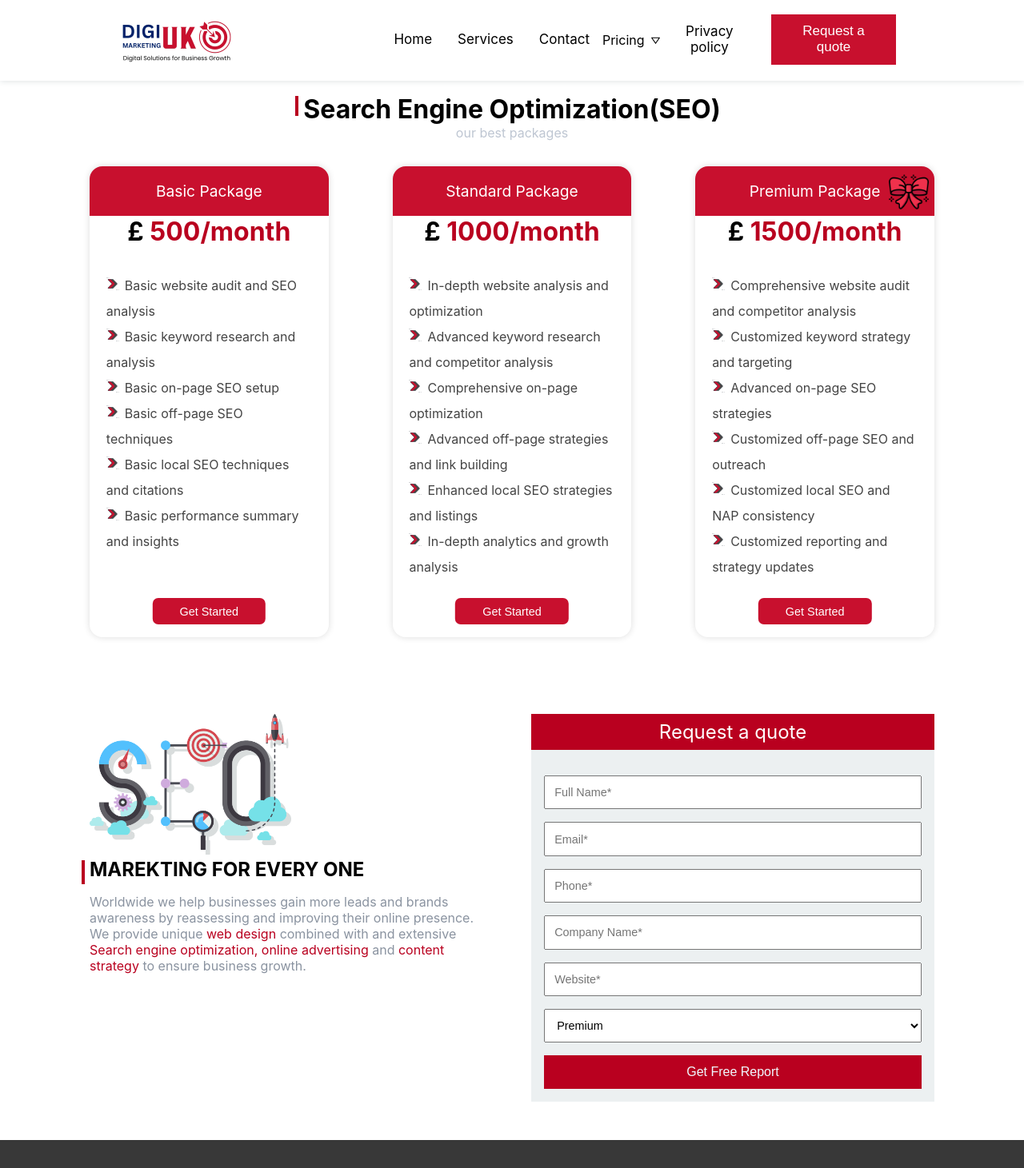
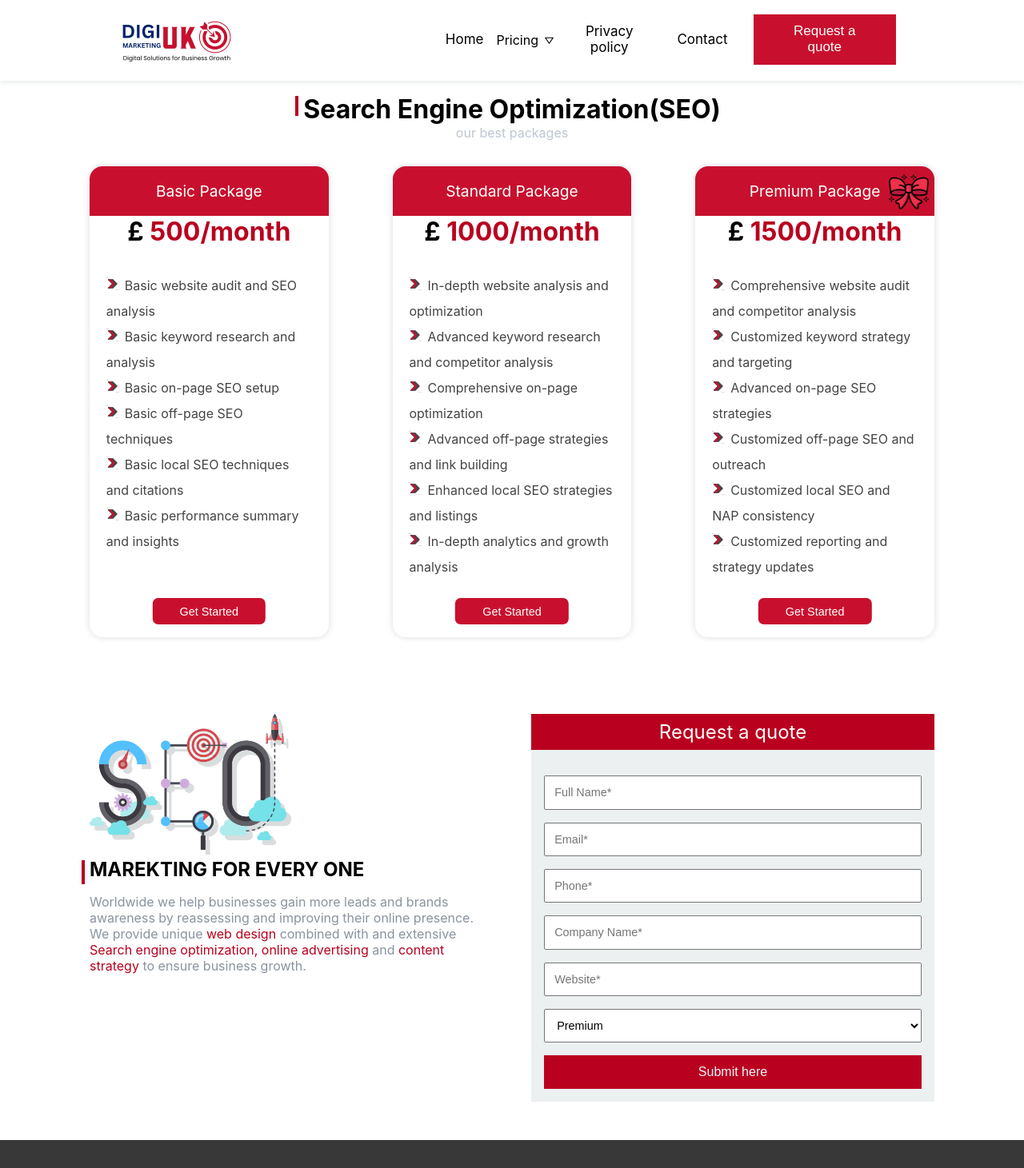
Before and after one commit to nitesh504/ukDigimarketing, a React (Create React App) app in the folder UK-Digital-Marketting/: page /seo in a window 1280 px wide. Shown: the top 1461 px of the page at 80% size. Built offline with nearby package versions, Linux system fonts and the light colour scheme.

Commit message:
style changed and overflow solved

```diff
--- a/UK-Digital-Marketting/public/index.html
+++ b/UK-Digital-Marketting/public/index.html
@@ -3,37 +3,35 @@
   <head>
     <meta charset="utf-8" />
     <link rel="icon" href="./assets/favicon.png" />
-    <meta name="viewport" content="width=device-width, initial-scale=1" />
-    <meta name="theme-color" content="#000000" />
+    <meta charset="UTF-8" />
+    <meta name="viewport" content="width=device-width, initial-scale=1.0" />
     <meta
       name="description"
-      content="Web site created using create-react-app"
+      content="Elevate your online presence with our comprehensive digital marketing services in the UK. We specialize in social media marketing, SEO, web design, content creation, and more."
     />
-    <!-- <link rel="apple-touch-icon" href="%PUBLIC_URL%/logo192.png" />
-    <link rel="manifest" href="%PUBLIC_URL%/manifest.json" /> -->
-    <!--
-      Notice the use of %PUBLIC_URL% in the tags above.
-      It will be replaced with the URL of the `public` folder during the build.
-      Only files inside the `public` folder can be referenced from the HTML.
-
-      Unlike "/favicon.ico" or "favicon.ico", "%PUBLIC_URL%/favicon.ico" will
-      work correctly both with client-side routing and a non-root public URL.
-      Learn how to configure a non-root public URL by running `npm run build`.
-    -->
-    <title>UK Digital Marketing</title>
+    <meta
+      name="keywords"
+      content="UK Digital Marketing, Social Media Marketing, Social Media Management, Facebook Boosting, Influencer Marketing, Content Writing, Content Marketing, Email Marketing, SEO Services, Video Editing, Graphics Design, UI/UX Design, Website Maintenance, Website Design and Development, Google Map Creation, Google My Business Optimization, Pay-Per-Click Advertising, Ecommerce Website Management, Shopify Website Management"
+    />
+    <meta
+      property="og:title"
+      content="Leading UK Digital Marketing Company | Social Media, SEO, Web Design"
+    />
+    <meta
+      property="og:description"
+      content="Elevate your online presence with our comprehensive digital marketing services in the UK. We specialize in social media marketing, SEO, web design, content creation, and more."
+    />
+    <meta
+      property="og:image"
+      content="https://www.example.com/images/digital-marketing-og-image.jpg"
+    />
+    <meta property="og:image:alt" content="Digital Marketing Services" />
+    <title>
+      Digimarketinguk Limited - Leading UK Digital Marketing Company
+    </title>
   </head>
   <body>
     <noscript>You need to enable JavaScript to run this app.</noscript>
     <div id="root"></div>
-    <!--
-      This HTML file is a template.
-      If you open it directly in the browser, you will see an empty page.
-
-      You can add webfonts, meta tags, or analytics to this file.
-      The build step will place the bundled scripts into the <body> tag.
-
-      To begin the development, run `npm start` or `yarn start`.
-      To create a production bundle, use `npm run build` or `yarn build`.
-    -->
   </body>
 </html>
--- a/UK-Digital-Marketting/src/App.css
+++ b/UK-Digital-Marketting/src/App.css
@@ -16,7 +16,7 @@
   position: absolute;
 }
 .logo {
-  width: 500px;
+  width: 40%;
   display: flex;
   align-items: center;
   justify-content: space-between;
@@ -24,7 +24,7 @@
 .topnav ul {
   display: flex;
   justify-content: space-around;
-  width: 100%;
+  width: 60%;
   align-items: center;
 }
 .topnav button {
@@ -513,11 +513,9 @@
     grid-template-columns: 1fr;
   }
   .footer-service h2 {
-    text-align: center !important;
     margin-top: 2rem;
   }
   .footer-contact h2 {
-    text-align: center !important;
     margin-top: 2rem;
   }
   .footer h2 {
--- a/UK-Digital-Marketting/src/Components/Login/login.jsx
+++ b/UK-Digital-Marketting/src/Components/Login/login.jsx
@@ -138,7 +138,7 @@ const Login = ({ service, packageName }) => {
             className="formBtn"
             disabled={disable ? true : false}
           >
-            Get Free Report
+            Submit here
           </button>
           {/* <input type="submit" value="Get Free Report" /> */}
         </div>
--- a/UK-Digital-Marketting/src/Components/Navigation/navigation.jsx
+++ b/UK-Digital-Marketting/src/Components/Navigation/navigation.jsx
@@ -9,7 +9,7 @@ const Navigation = () => {
   return (
     <nav className="topnav" id="myTopnav">
       <div className="logo">
-        <img width={150} src={logo} alt="Digital Marketing" />
+        <img width={150} src={logo} alt="Digital Marketing" onClick={()=>window.location.href="/"}/>
         <li className="icon">
           {
             <GiHamburgerMenu
@@ -26,12 +26,7 @@ const Navigation = () => {
             Home
           </a>
         </li>
-        <li>
-          <a href="#services">Services</a>
-        </li>
-        <li>
-          <a href="#contact">Contact</a>
-        </li>
+
         <li className="dropdown">
           <div className="drop-anchor">
             Pricing
@@ -67,6 +62,9 @@ const Navigation = () => {
           <Link to="/privacy">Privacy policy</Link>
         </li>
         <li>
+          <Link to="/contact">Contact</Link>
+        </li>
+        <li>
           <a href="#request" className="request-btn">
             <button>Request a quote </button>
           </a>
--- a/UK-Digital-Marketting/src/index.css
+++ b/UK-Digital-Marketting/src/index.css
@@ -5,6 +5,7 @@
 }
 html {
   scroll-behavior: smooth;
+  overflow-x: hidden;
 }
 body {
   margin: 0;
--- a/UK-Digital-Marketting/src/index.js
+++ b/UK-Digital-Marketting/src/index.js
@@ -4,8 +4,14 @@ import "./index.css";
 import App from "./App";
 import reportWebVitals from "./reportWebVitals";
 import AOS from "aos";
-import "aos/dist/aos.css"
-import { BrowserRouter, HashRouter, MemoryRouter, Route, Routes } from "react-router-dom";
+import "aos/dist/aos.css";
+import {
+  BrowserRouter,
+  HashRouter,
+  MemoryRouter,
+  Route,
+  Routes,
+} from "react-router-dom";
 import SocialmediaMarketing from "./Social Media Marketing/SocialmediaMarketing";
 import Graphicsdesign from "./Graphicsdesign/Graphicsdesign";
 import Facebookboosting from "./Facebookboosting/Facebookboosting";
@@ -23,6 +29,7 @@ import Socialmediainfluencer from "./Socialmediainfluencer/Socialmediainfluencer
 import Webmaintain from "./Webmaintain/Webmaintain";
 import Contentwriting from "./Contentwriting/Contentwriting";
 import Privacy from "./privacy policy/Privacy";
+import Contact from "./Contact/Contact";
 
 const root = ReactDOM.createRoot(document.getElementById("root"));
 AOS.init({
@@ -30,23 +37,33 @@ AOS.init({
 });
 root.render(
   <React.StrictMode>
-    <BrowserRouter >
+    <BrowserRouter>
       <Routes>
         <Route path="/" element={<App />} />
-        <Route path="/socialmediamarketing" element={<SocialmediaMarketing />} />
+        <Route path="/contact" element={<Contact />} />
+        <Route
+          path="/socialmediamarketing"
+          element={<SocialmediaMarketing />}
+        />
         <Route path="/graphicsdesigns" element={<Graphicsdesign />} />
         <Route path="/facebookboosting" element={<Facebookboosting />} />
         <Route path="/websitedesign" element={<Websitedesign />} />
         <Route path="/digitalmarketing" element={<Digitalmarketing />} />
         <Route path="/contentwriting" element={<Contentwriting />} />
-        <Route path="/socialmediamanagement" element={<Socialmediamanagement />} />
+        <Route
+          path="/socialmediamanagement"
+          element={<Socialmediamanagement />}
+        />
         <Route path="/Ecommerce" element={<Ecommerce />} />
         <Route path="/videoediting" element={<Videoediting />} />
         <Route path="/mapseo" element={<Googlemap />} />
         <Route path="/seo" element={<Seo />} />
         <Route path="/emailmarketing" element={<Emailmarketing />} />
         <Route path="/payperclick" element={<Payperclick />} />
-        <Route path="/socialmediainfluencer" element={<Socialmediainfluencer />} />
+        <Route
+          path="/socialmediainfluencer"
+          element={<Socialmediainfluencer />}
+        />
         <Route path="/contentmarketing" element={<Contentmarketing />} />
         <Route path="/websitemanagement" element={<Webmaintain />} />
         <Route path="/privacy" element={<Privacy />} />
```
